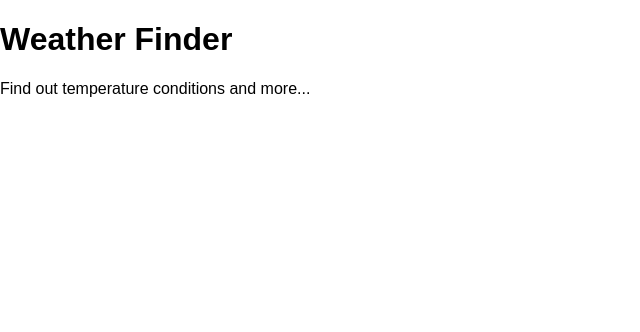
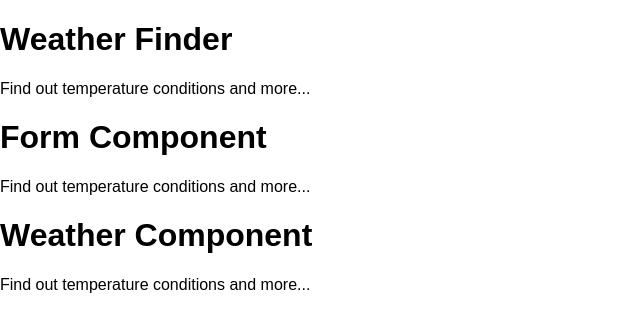
Before and after one commit to judekuti/React-Weather, a React (Create React App) app: page / in a window 1280 px wide. Shown: the top 332 px of the page, without its empty margins (0-640 px from the left). Built offline with nearby package versions, Linux system fonts and the light colour scheme.

Commit message:
Create Form and Weather components

```diff
--- a/src/App.js
+++ b/src/App.js
@@ -1,11 +1,15 @@
 import React from "react";
 import Titles from './components/Titles';
+import Form from './components/Form';
+import Weather from './components/Weather';
 
 class App extends React.Component {
     render(){
         return (
             <div>
                 <Titles />
+                <Form />
+                <Weather />
 
             </div>
             );
--- /dev/null
+++ b/src/components/Form.js
@@ -0,0 +1,14 @@
+import React from "react";
+
+class Form extends React.Component {
+    render() {
+        return (
+            <div>
+            <h1> Form Component</h1>
+            <p> Find out temperature conditions and more...</p>
+            </div>
+            );
+    }
+};
+
+export default Form
--- /dev/null
+++ b/src/components/Weather.js
@@ -0,0 +1,14 @@
+import React from "react";
+
+class Weather extends React.Component {
+    render() {
+        return (
+            <div>
+            <h1> Weather Component</h1>
+            <p> Find out temperature conditions and more...</p>
+            </div>
+            );
+    }
+};
+
+export default Weather
```
